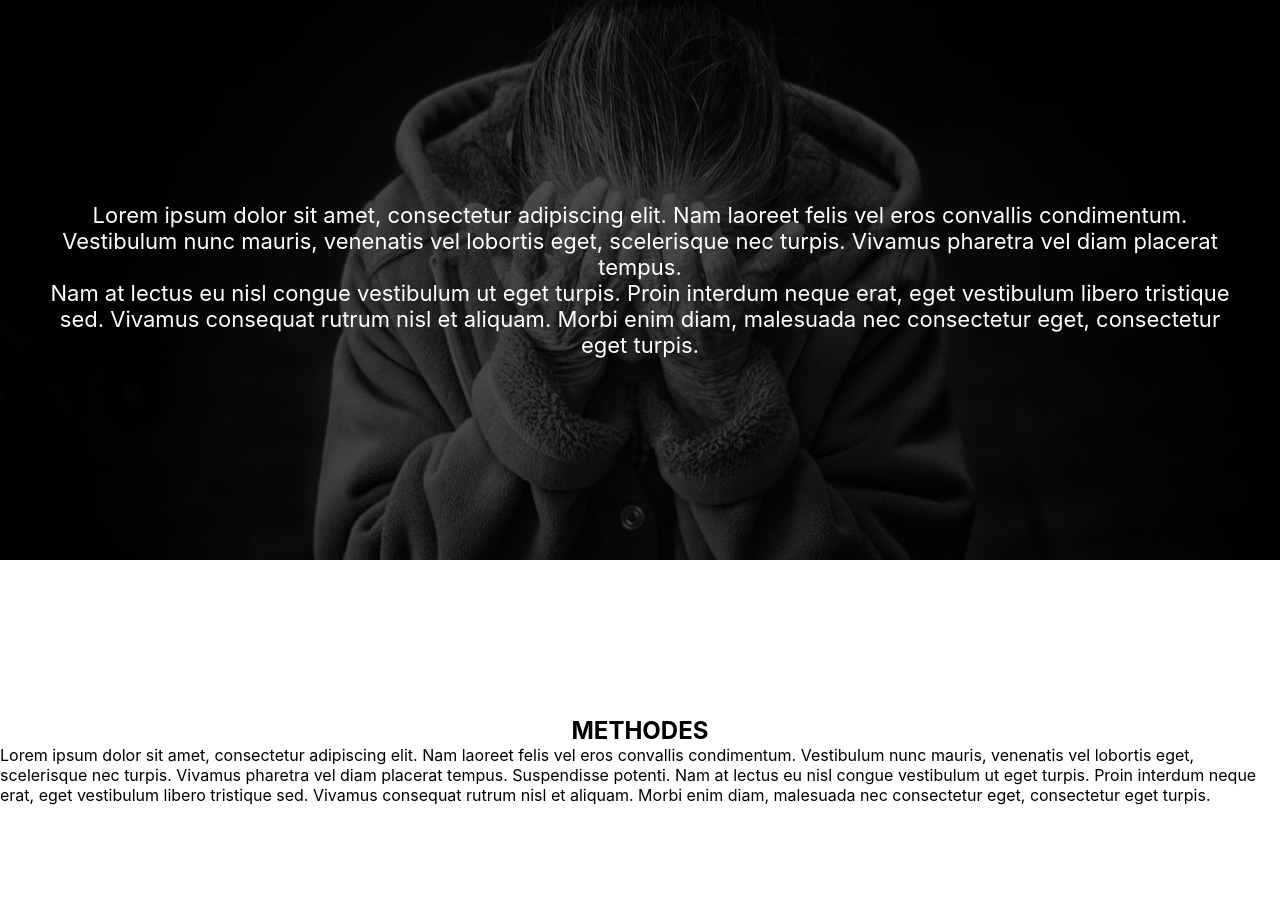
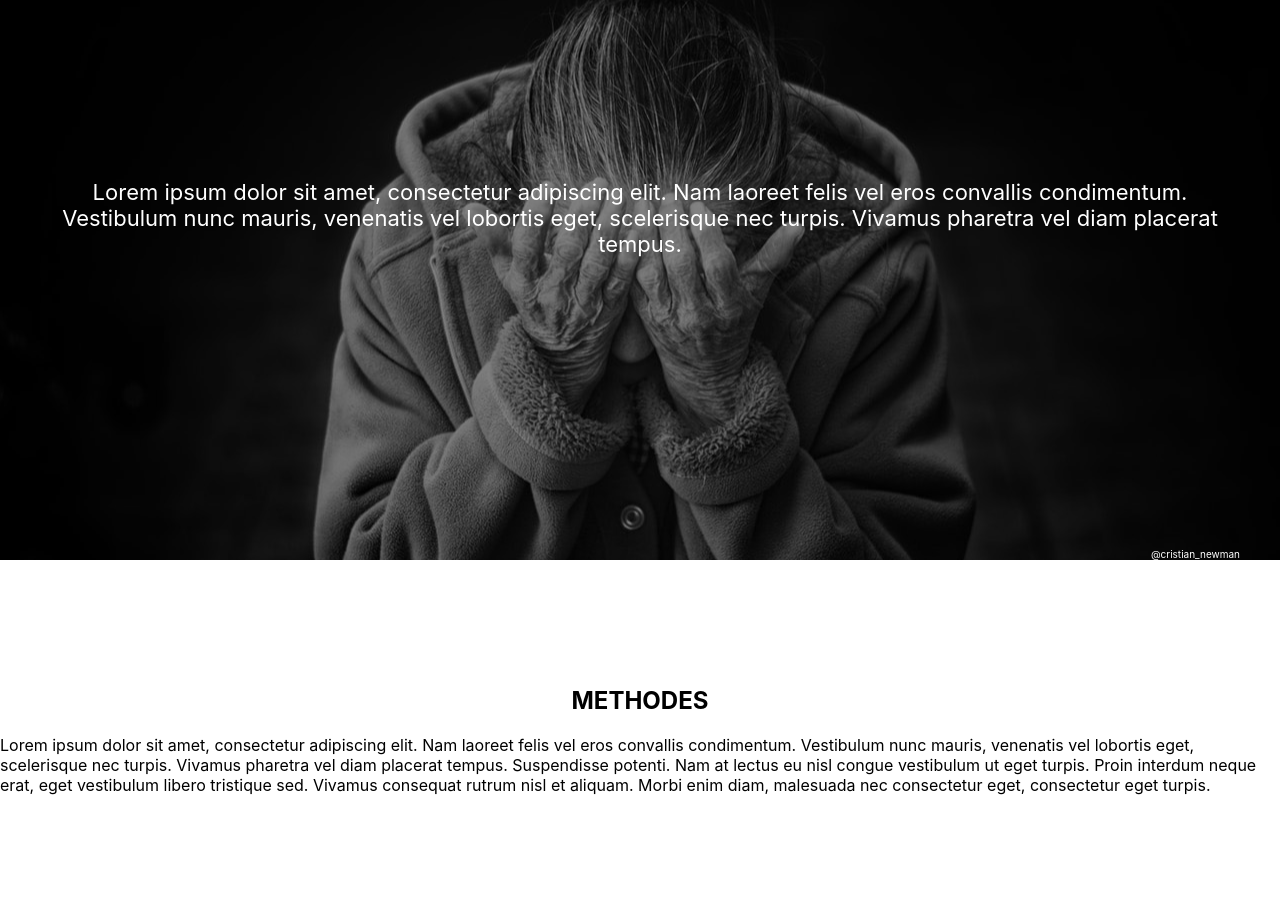
Before and after one commit to FranciscoKevin/Badmood, a PHP site: page / in a window 1280 px wide. Shown: the part 80-999 px from the top of the page. Run offline with PHP 8.4, Linux system fonts and the light colour scheme; some libraries are stand-ins or nearby versions.

Commit message:
source image added/changes on text cards index/Systeme de sante français added

```diff
--- a/index.css
+++ b/index.css
@@ -37,6 +37,7 @@ body{
     display: flex;
     align-items: center;
     justify-content: center;
+    flex-direction: column;
     width: 100%;
     height: 560px;
 
@@ -49,21 +50,42 @@ body{
     align-items: center;
     flex-direction: column;
     max-width: 1200px;
+    height: 100%;
+}
+.presentation{
+    text-align: center;
+    height: 100%;
+    width: 100%;
+    display: flex;
+    justify-content: center;
+    align-items: center;
+}
+.mentionImgIndex{
+    height: 160px;
+    width: 100%;
+    display: flex;
+    justify-content: flex-end;
+    align-items: flex-end;
+    flex-direction: column;
+}
+.mentionImg{
+    color: white;
+    font-size: 10px;
 }
 /* Principal Cards of Home Page */
-.presentation{
-    text-align: center;
 
-}
 .indexTitles{
     display: flex;
     justify-content: center;
     align-items: center;
+    margin-bottom: 20px;
+}
+.h2Title{
+    text-align: center;
 }
 .parentCard{
-
     width: 100%;
-    height: 400px;
+    height: 360px;
     display: flex;
     flex-direction: column;
     justify-content: center;
@@ -74,6 +96,7 @@ body{
     display: flex;
     flex-direction: column;
     justify-content: center;
+    align-items: center;
     display: flex;
     width: 100%;
     height: 100%;
@@ -89,3 +112,6 @@ body{
     justify-content: center;
     align-items: center;
 }
+.systemeLink {
+    color: black;
+}
--- a/index.php
+++ b/index.php
@@ -21,17 +21,17 @@
                 Nam laoreet felis vel eros convallis condimentum. Vestibulum nunc mauris, venenatis vel lobortis eget, scelerisque nec turpis.
                 Vivamus pharetra vel diam placerat tempus.
             </p>
-            <p class="presentation">
-                Nam at lectus eu nisl congue vestibulum ut eget turpis.
-                Proin interdum neque erat, eget vestibulum libero tristique sed. Vivamus consequat rutrum nisl et aliquam.
-                Morbi enim diam, malesuada nec consectetur eget, consectetur eget turpis.
-            </p>
+            <div class="mentionImgIndex">
+                <p class="mentionImg">
+                    @cristian_newman
+                </p>
+            </div>
         </div>
     </div>
         <div class='parentCard'>
             <div class='childCard'>
                 <div class='indexTitles'>
-                    <h2>METHODES</h2>
+                    <h2 class="h2Title">METHODES</h2>
                 </div>
                 <article class="methodes">
                     <p>
@@ -55,7 +55,7 @@
             <div class='parentCard'>
                 <div class='childCard'>
                     <div class='indexTitles'>
-                        <h2>Besoin d'aide</h2>
+                        <h2 class="h2Title">BESOIN D'AIDE</h2>
                     </div>
                     <article class="needHelp">
                         <p>
@@ -69,7 +69,23 @@
                     </article>
                 </div>
             </div>
-
+            <div class='parentCard'>
+            <div class='childCard'>
+                <div class='indexTitles'>
+                    <h2 class="h2Title"><a href="page_infoSysteme.php" class="systemeLink">LE SYSTEME DE SANTE FRANCAIS</a></h2>
+                </div>
+                <article class="methodes">
+                    <p>
+                        Lorem ipsum dolor sit amet, consectetur adipiscing elit.
+                        Nam laoreet felis vel eros convallis condimentum. Vestibulum nunc mauris, venenatis vel lobortis eget, scelerisque nec turpis.
+                        Vivamus pharetra vel diam placerat tempus.
+                        Suspendisse potenti. Nam at lectus eu nisl congue vestibulum ut eget turpis.
+                        Proin interdum neque erat, eget vestibulum libero tristique sed. Vivamus consequat rutrum nisl et aliquam.
+                        Morbi enim diam, malesuada nec consectetur eget, consectetur eget turpis.
+                    </p>
+                </article>
+            </div>
+        </div>
 	</section>
         <?php include('footer.php');?>
 </body>
```
Also changed, not shown: footer.css (line endings or trailing spaces), img/img-index.jpg.
